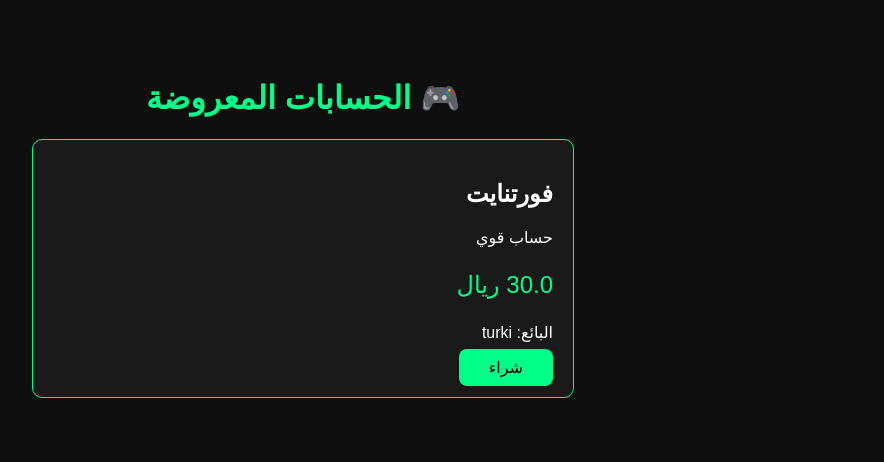
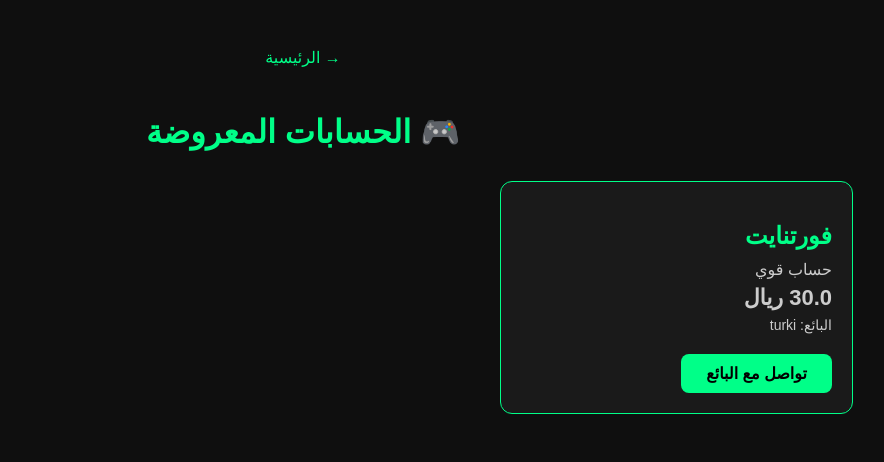
Before and after one commit to atrkl242-glitch/waseet, a Flask app: page /accounts in a window 1280 px wide. Shown: the top 462 px of the page, without its empty margins (337-1221 px from the left). Run offline with Flask 3, Linux system fonts and the light colour scheme.

Commit message:
improve accounts page

```diff
--- a/templates/accounts.html
+++ b/templates/accounts.html
@@ -7,43 +7,64 @@
     body {
       background: #0f0f0f;
       color: white;
-            font-family: Arial;
-            padding: 50px;
+      font-family: Arial, sans-serif;
+      padding: 40px 20px;
+      text-align: center;
     }
-        h1 { color: #00ff88; text-align: center; }
+    h1 { color: #00ff88; margin-bottom: 30px; }
+    .grid {
+      display: grid;
+      grid-template-columns: repeat(auto-fill, minmax(280px, 1fr));
+      gap: 20px;
+      max-width: 1100px;
+      margin: 0 auto;
+    }
     .card {
       background: #1a1a1a;
-            border-radius: 10px;
+      border-radius: 12px;
       padding: 20px;
-            margin: 15px auto;
-            max-width: 500px;
       border: 1px solid #00ff88;
+      text-align: right;
     }
-        .price { color: #00ff88; font-size: 24px; }
+    .card h2 { color: #00ff88; margin-bottom: 10px; }
+    .card p { color: #ccc; margin: 6px 0; }
+    .price { color: #00ff88; font-size: 22px; font-weight: bold; }
+    .seller { color: #888; font-size: 14px; }
     .btn {
+      display: inline-block;
+      margin-top: 15px;
       background: #00ff88;
       color: black;
-            padding: 10px 30px;
-            border: none;
+      padding: 10px 25px;
       border-radius: 8px;
+      text-decoration: none;
+      font-weight: bold;
+    }
+    .back {
+      display: inline-block;
+      margin-bottom: 25px;
+      color: #00ff88;
+      text-decoration: none;
       font-size: 16px;
-            cursor: pointer;
-            text-decoration: none;
     }
   </style>
 </head>
 <body>
+  <a href="/" class="back">→ الرئيسية</a>
   <h1>🎮 الحسابات المعروضة</h1>
+
+  <div class="grid">
     {% for account in accounts %}
     <div class="card">
       <h2>{{ account.game }}</h2>
       <p>{{ account.description }}</p>
       <p class="price">{{ account.price }} ريال</p>
-        <p>البائع: {{ account.seller }}</p>
-        <a href="#" class="btn">شراء</a>
+      <p class="seller">البائع: {{ account.seller }}</p>
+      <a href="#" class="btn">تواصل مع البائع</a>
     </div>
     {% else %}
-    <p style="text-align:center">لا يوجد حسابات معروضة حالياً</p>
+    <p style="text-align:center; color:#888;">لا يوجد حسابات معروضة حالياً</p>
     {% endfor %}
+  </div>
 </body>
 </html>
```
Lines whose indentation alone changed are shown as unchanged.
